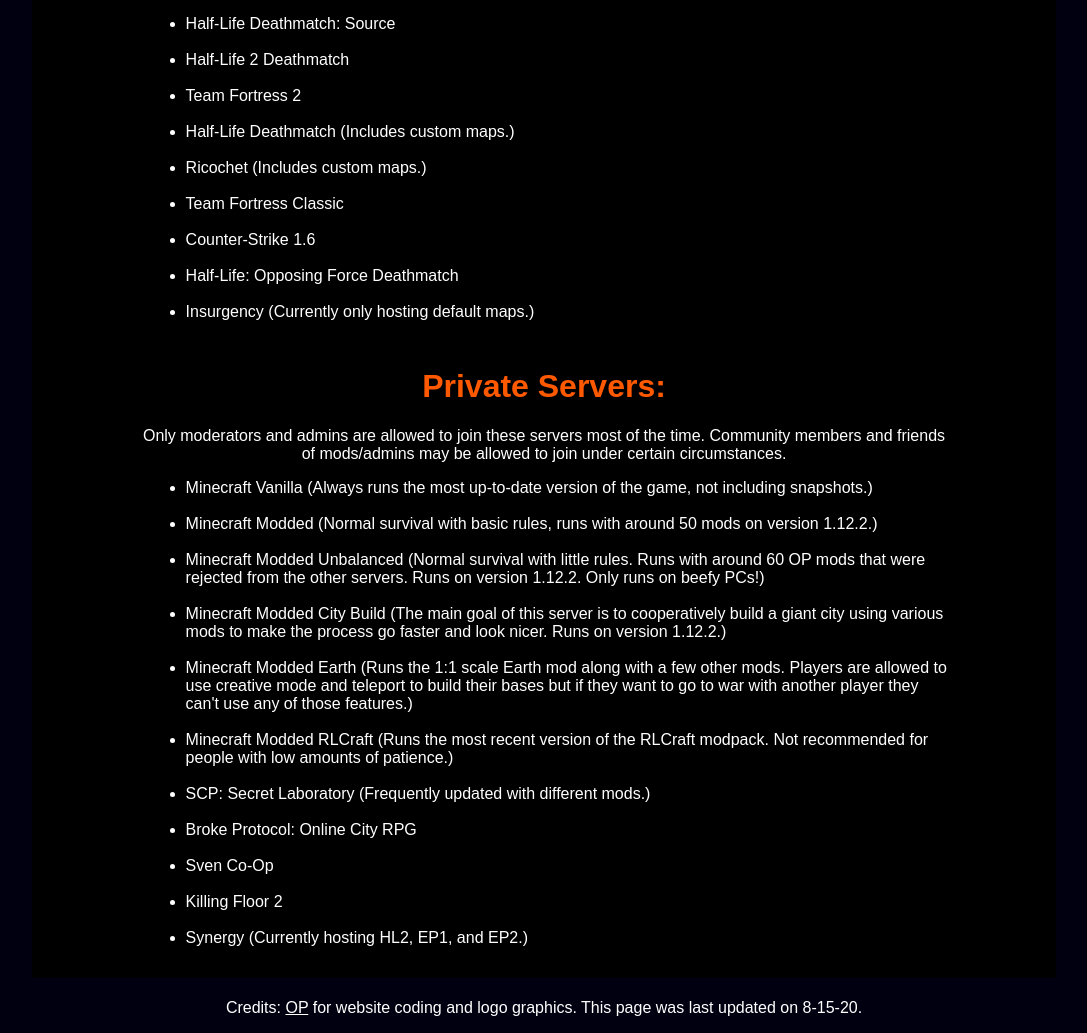
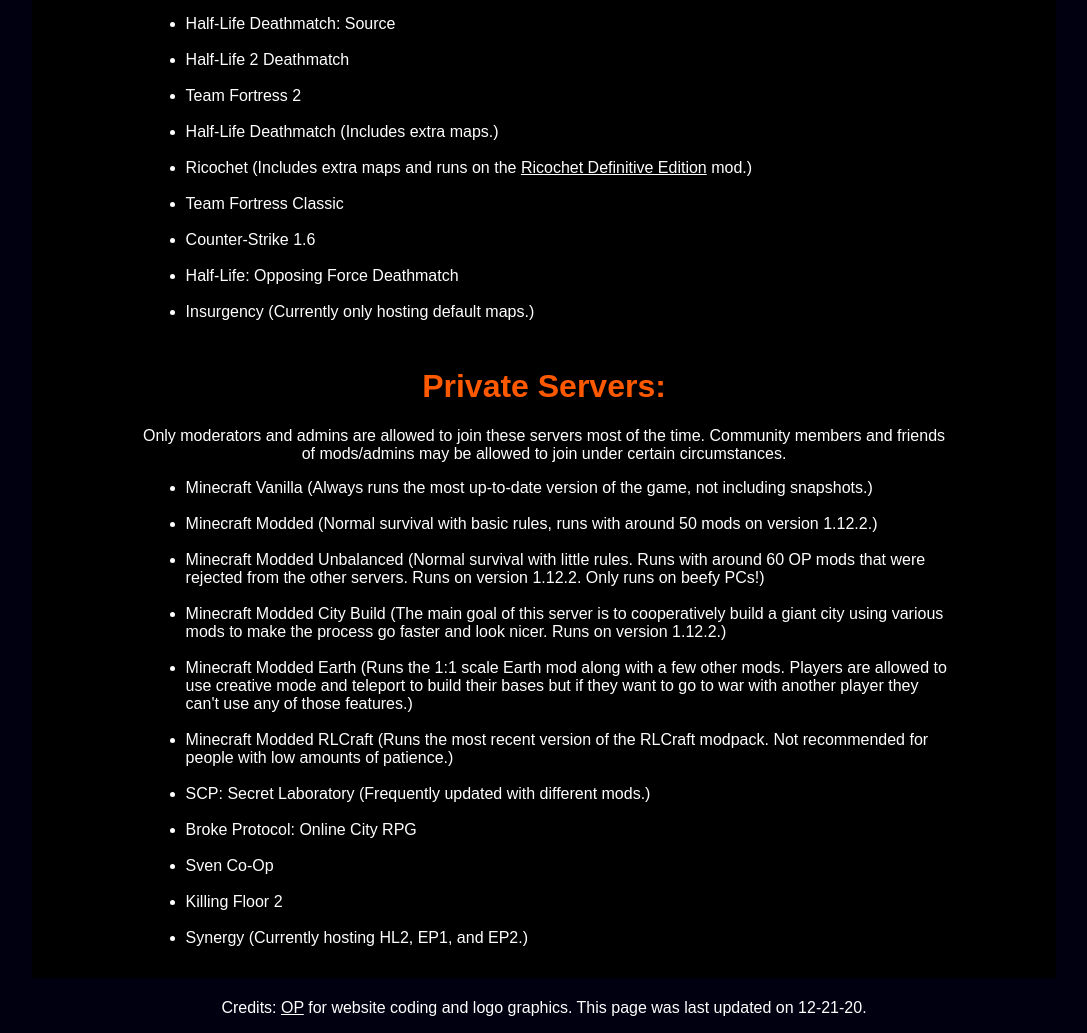
Before and after one commit to LambdaGaming/lambdagaming.github.io, a plain HTML site: page index.html in a window 1280 px wide. Shown: the part 1063-2096 px from the top of the page, without its empty margins (96-1183 px from the left). Drawn offline with Linux system fonts and the light colour scheme.

Commit message:
Updated ricochet description

```diff
--- a/index.html
+++ b/index.html
@@ -69,9 +69,9 @@
 							<br>
 							<li>Team Fortress 2</li>
 							<br>
-							<li>Half-Life Deathmatch (Includes custom maps.)</li>
+							<li>Half-Life Deathmatch (Includes extra maps.)</li>
 							<br>
-							<li>Ricochet (Includes custom maps.)</li>
+							<li>Ricochet (Includes extra maps and runs on the <a href="https://github.com/LambdaGaming/RicochetDefinitiveEdition">Ricochet Definitive Edition</a> mod.)</li>
 							<br>
 							<li>Team Fortress Classic</li>
 							<br>
@@ -111,7 +111,7 @@
 					</div>
 					<footer>
 						<script>
-							const date = "8-15-20" //Putting the date here so I can quickly scroll down and change it instead of scrolling down then over
+							const date = "12-21-20" //Putting the date here so I can quickly scroll down and change it instead of scrolling down then over
 						</script>
 						<p>Credits: <a href="https://steamcommunity.com/profiles/76561198136556075/">OP</a> for website coding and logo graphics. This page was last updated on <script>document.write( date )</script>.</p>
 					</footer>
```
Also changed, not shown: 1 other file.
